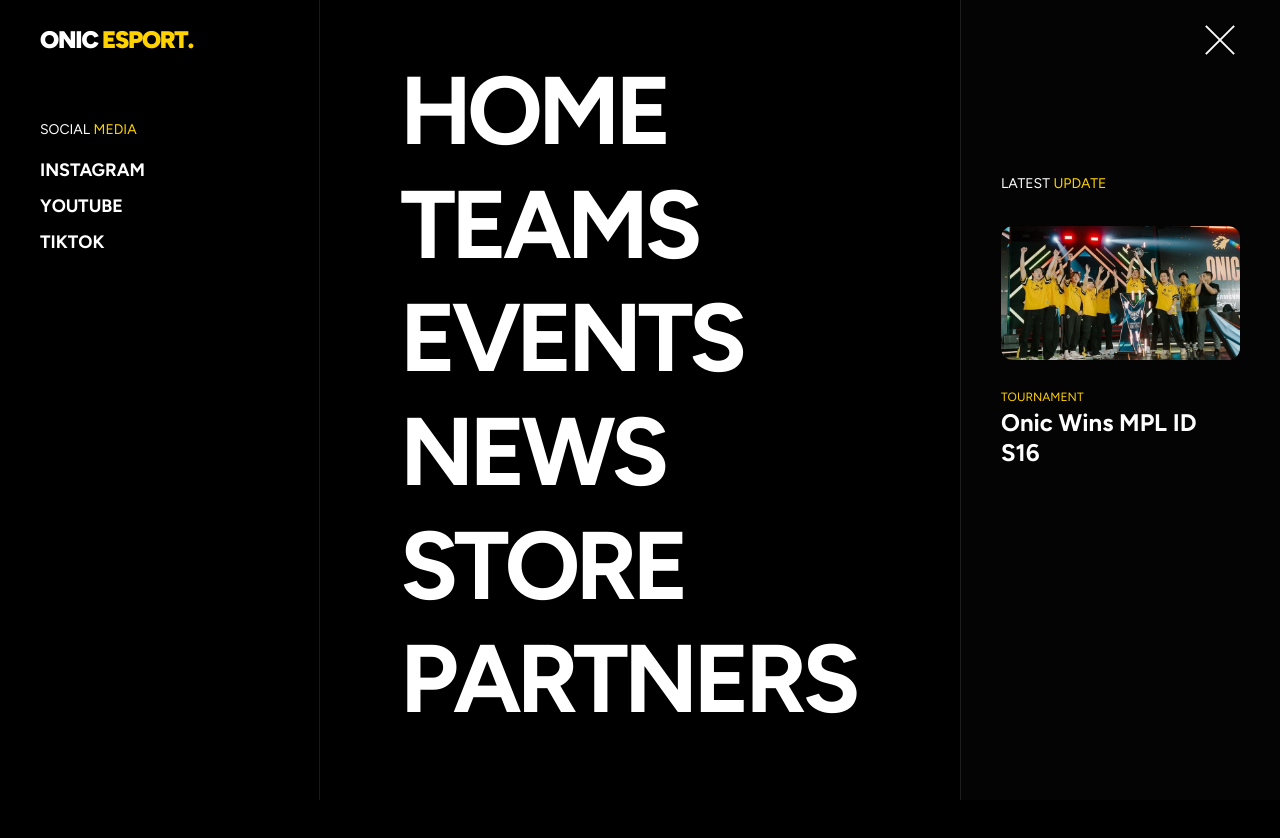
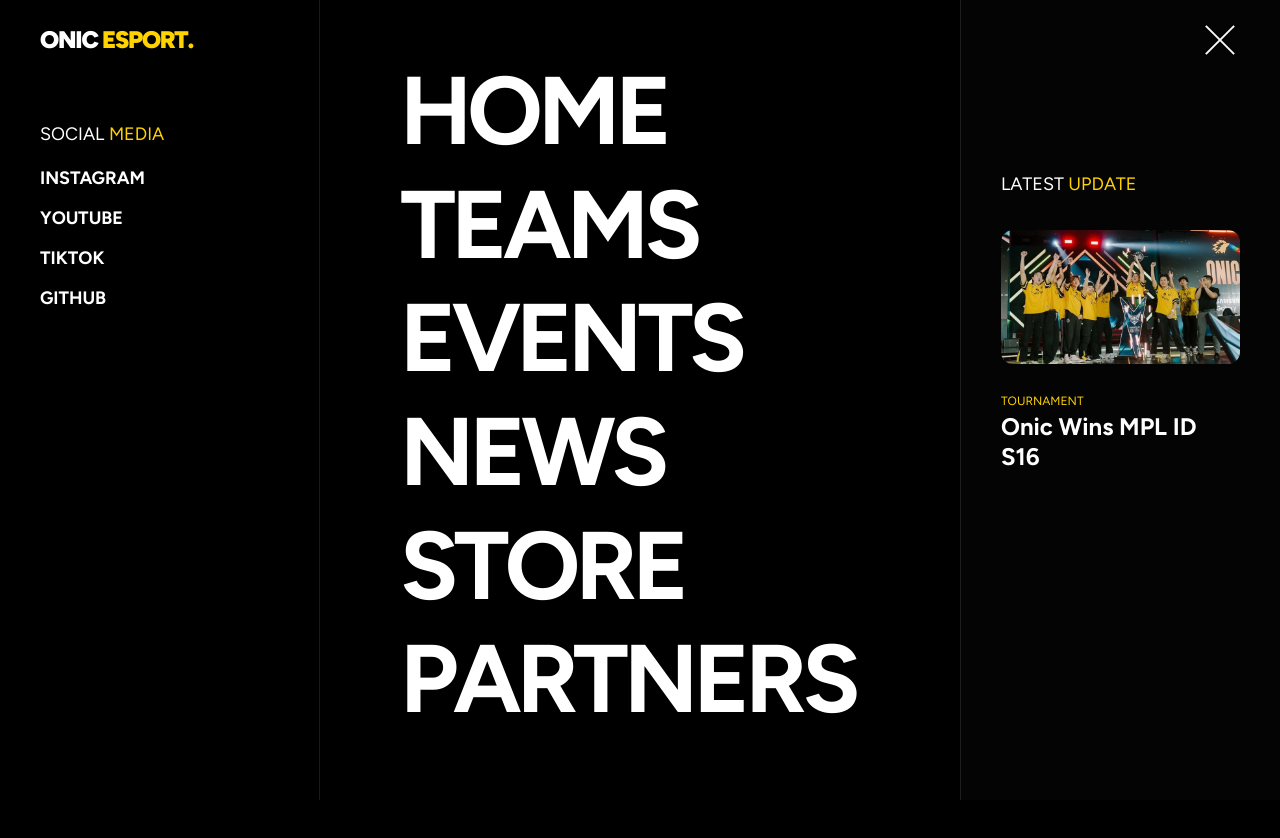
Before and after one commit to vyzz-xz/onicesport, a Next.js app: page / in a window 1280 px wide. Both pictures are taken after a click on the button 1220 px from the left and 40 px from the top of the page. Shown: the top 838 px of the page. Built offline with nearby package versions, Linux system fonts and the light colour scheme.

Commit message:
Update section : Navbar

```diff
--- a/src/components/Navbar.tsx
+++ b/src/components/Navbar.tsx
@@ -67,17 +67,31 @@
                         {/* Left Side: Social & Contact */}
                         <div className="hidden md:flex w-1/4 border-r border-white/10 flex-col justify-between p-10">
                             <div className="mt-20">
-                                <p className="text-white font-figtree text-sm uppercase mb-4">Social <span className="text-[#ffd200]">Media</span></p>
-                                <ul className="space-y-2">
-                                    {["Instagram", "Youtube", "Tiktok"].map((s, i) => (
-                                        <li key={i}><a href="#" className="hover:text-[#ffd200] transition-colors uppercase font-bold text-lg">{s}</a></li>
+                                <p className="text-white font-figtree text-lg uppercase mb-4">Social <span className="text-[#ffd200]">Media</span></p>
+                                <ul className="space-y-3">
+                                    {[
+                                        { name: "Instagram", url: "https://www.instagram.com/onic.esports/" },
+                                        { name: "Youtube", url: "https://www.youtube.com/@ONICEsports" },
+                                        { name: "Tiktok", url: "https://www.tiktok.com/@onic.esports" },
+                                        { name: "Github", url: "https://github.com/vyzz-xz/onicesport" },
+                                    ].map((s, i) => (
+                                        <li key={i}>
+                                            <a
+                                                href={s.url}
+                                                target="_blank"
+                                                rel="noopener noreferrer"
+                                                className="hover:text-[#ffd200] transition-colors uppercase font-bold text-lg"
+                                            >
+                                                {s.name}
+                                            </a>
+                                        </li>
                                     ))}
                                 </ul>
                             </div>
                         </div>
 
                         {/* Center: Navigation */}
-                        <div className="flex-1 flex flex-col justify-center px-10 md:px-20 py-20 overflow-y-auto">
+                        <div className="flex-1 flex flex-col justify-center px-10 md:px-20 py-20 overflow-y-auto [&::-webkit-scrollbar]:w-[1px] [&::-webkit-scrollbar-track]:bg-transparent [&::-webkit-scrollbar-thumb]:bg-white/10">
                             <nav className="flex flex-col gap-2">
                                 {MENU_ITEMS.map((item, i) => (
                                     <MenuItem key={i} title={item.title} i={i} />
@@ -87,7 +101,7 @@
 
                         {/* Right Side: News Slider */}
                         <div className="hidden md:flex w-1/4 border-l border-white/10 flex-col justify-center p-10 bg-neutral-900/20">
-                            <p className="text-white font-figtree text-sm uppercase mb-8">Latest <span className="text-[#ffd200]">Update</span></p>
+                            <p className="text-white font-figtree text-lg uppercase mb-8">Latest <span className="text-[#ffd200]">Update</span></p>
                             <Swiper
                                 modules={[Autoplay]}
                                 autoplay={{ delay: 3000 }}
```
